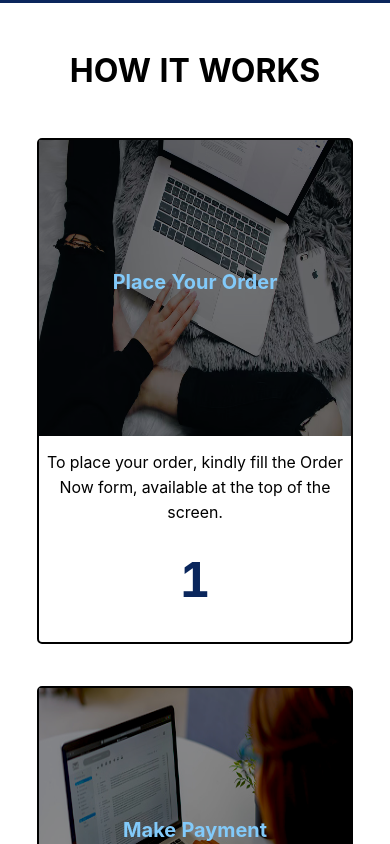
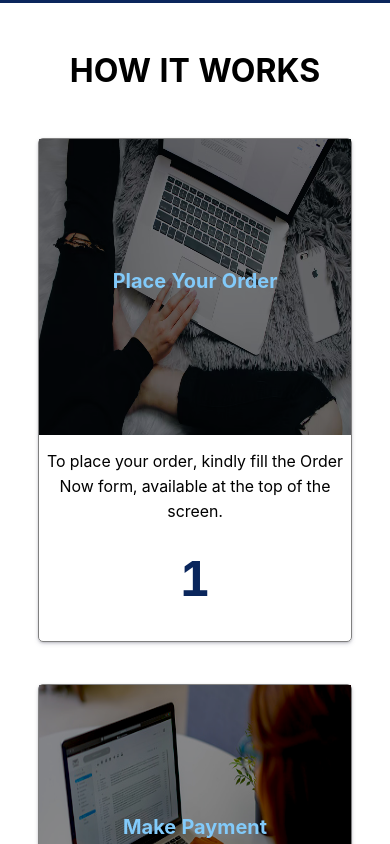
Before and after one commit to Marklanet/Arctictern-Frorntend, a React (Create React App) app: page / in a window 390 px wide. Shown: the part 3020-3864 px from the top of the page. Built offline with nearby package versions, Linux system fonts and the light colour scheme.

Commit message:
box shadow

```diff
--- a/src/components/topbar/topbar.css
+++ b/src/components/topbar/topbar.css
@@ -164,7 +164,7 @@ display: none;
         border-bottom: 4px solid #0a265c;
         border-left: 3px solid #0a265c;
         border-right: 3px solid #0a265c;
-        animation: show 0.5s ease-in-out forwards;
+        animation: show 0.4s ease-in-out forwards;
     }
 
     @keyframes show {
@@ -181,7 +181,7 @@ display: none;
 
     .topbar>.downs>h2{
         margin-left: 4vw;
-        animation: showss 3s ease infinite 1s;
+
     }
 
 
--- a/src/components/working/working.css
+++ b/src/components/working/working.css
@@ -76,7 +76,9 @@
     .zote>div{
         height: 80%;
         width: 80%;
-        border: 2px solid black;
+        border: 1px solid gray;
+        box-shadow:rgba(50, 50, 93, 0.25) 0px 2px
+   5px -1px, rgba(0, 0, 0, 0.3) 0px 1px 3px -1px;
         border-radius: 5px;
         margin-bottom:5vh;
     }
```
